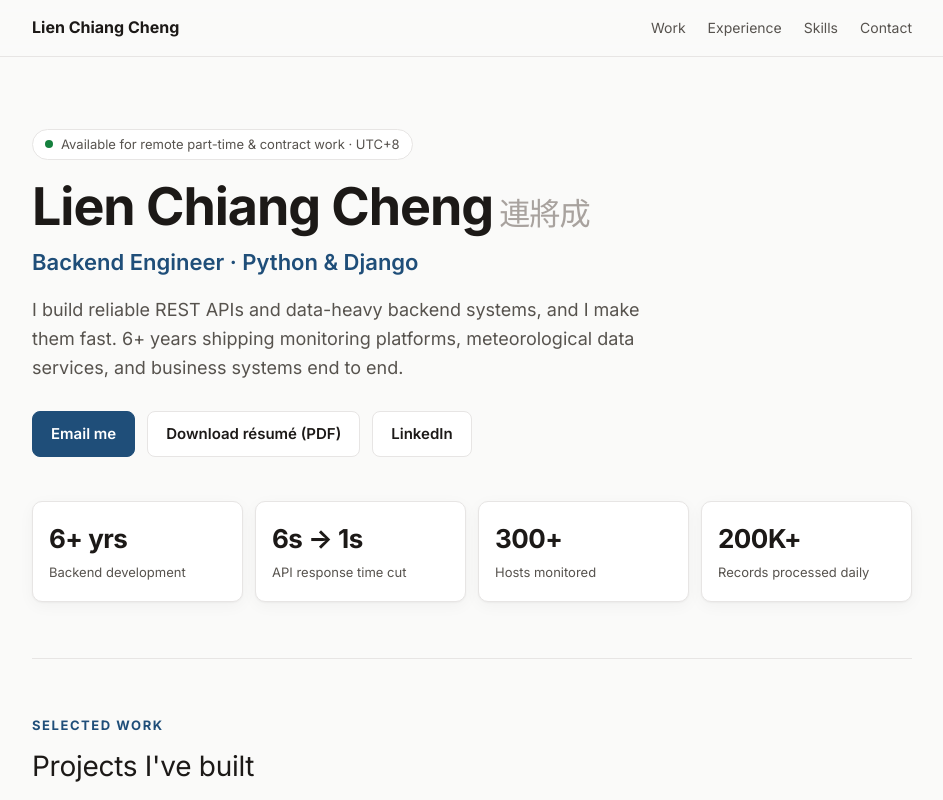
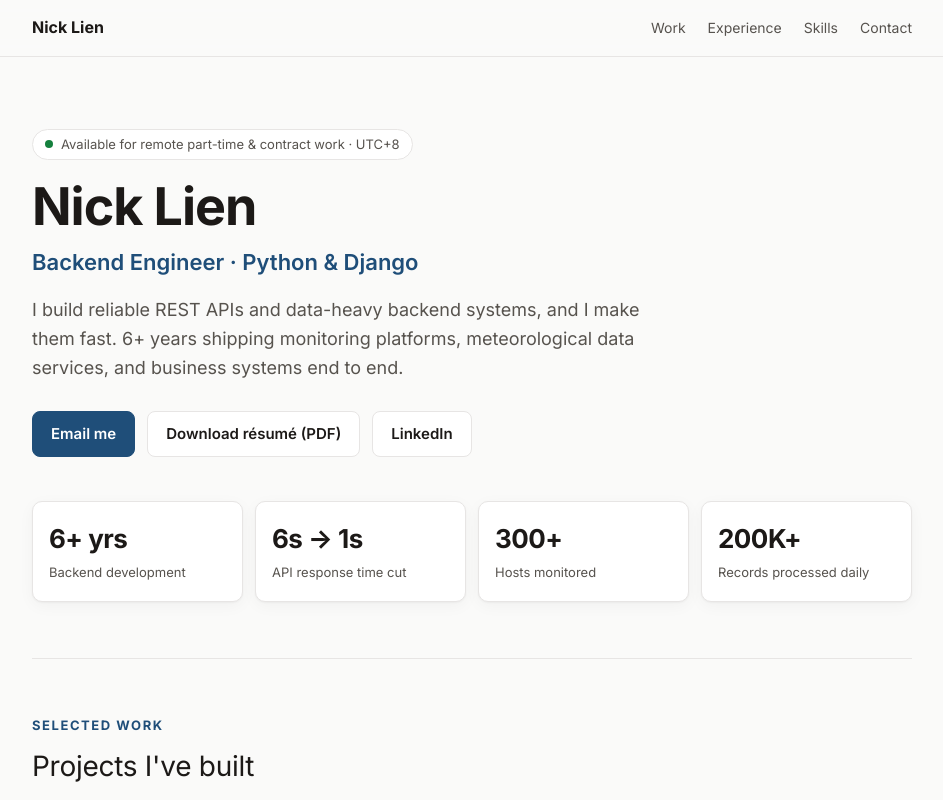
Before and after one commit to nicklien88/nicklien88.github.io, a plain HTML site: page index.html in a window 1280 px wide. Shown: the top 800 px of the page, without its empty margins (168-1111 px from the left). Drawn offline with Linux system fonts and the light colour scheme.

Commit message:
Use English name "Nick Lien" across the site and résumé
Rename the résumé PDF to Resume_Nick_Lien.pdf and update the page
title, nav, heading, download link, and footer.

Co-Authored-By: Claude Opus 5.5 <noreply@anthropic.com>
Claude-Session: https://claude.ai/code/session_01VMuXLLdf7yStsG8wvUKVqq

```diff
--- a/index.html
+++ b/index.html
@@ -3,7 +3,7 @@
 <head>
 <meta charset="utf-8">
 <meta name="viewport" content="width=device-width, initial-scale=1">
-<title>Lien Chiang Cheng — Backend Engineer</title>
+<title>Nick Lien — Backend Engineer</title>
 <meta name="description" content="Backend engineer with 6+ years of experience building Python/Django systems: REST APIs, scheduled data processing, and performance optimization.">
 <link rel="preconnect" href="https://fonts.googleapis.com">
 <link rel="preconnect" href="https://fonts.gstatic.com" crossorigin>
@@ -162,7 +162,7 @@
 
 <nav>
   <div class="wrap">
-    <a class="brand" href="#top">Lien Chiang Cheng</a>
+    <a class="brand" href="#top">Nick Lien</a>
     <ul>
       <li><a href="#work">Work</a></li>
       <li><a href="#experience">Experience</a></li>
@@ -177,12 +177,12 @@
 
     <header class="hero">
       <span class="status"><span class="dot"></span>Available for remote part-time &amp; contract work · UTC+8</span>
-      <h1>Lien Chiang Cheng<span class="zh">連將成</span></h1>
+      <h1>Nick Lien</h1>
       <p class="role">Backend Engineer · Python &amp; Django</p>
       <p class="lead">I build reliable REST APIs and data-heavy backend systems, and I make them fast. 6+ years shipping monitoring platforms, meteorological data services, and business systems end to end.</p>
       <div class="btns">
         <a class="btn primary" href="mailto:nick88068@gmail.com">Email me</a>
-        <a class="btn" href="Resume_Lien_Chiang_Cheng.pdf" target="_blank" rel="noopener">Download résumé (PDF)</a>
+        <a class="btn" href="Resume_Nick_Lien.pdf" target="_blank" rel="noopener">Download résumé (PDF)</a>
         <a class="btn" href="https://linkedin.com/in/nick-lien" target="_blank" rel="noopener">LinkedIn</a>
         <a class="btn hidden" id="github-btn" href="#" target="_blank" rel="noopener">GitHub</a>
       </div>
@@ -347,7 +347,7 @@
   </div>
 </main>
 
-<footer>© <span id="year"></span> Lien Chiang Cheng</footer>
+<footer>© <span id="year"></span> Nick Lien</footer>
 
 <script>
   // ---- Edit here -----------------------------------------------------------
```
Also changed, not shown: 2 other files.
